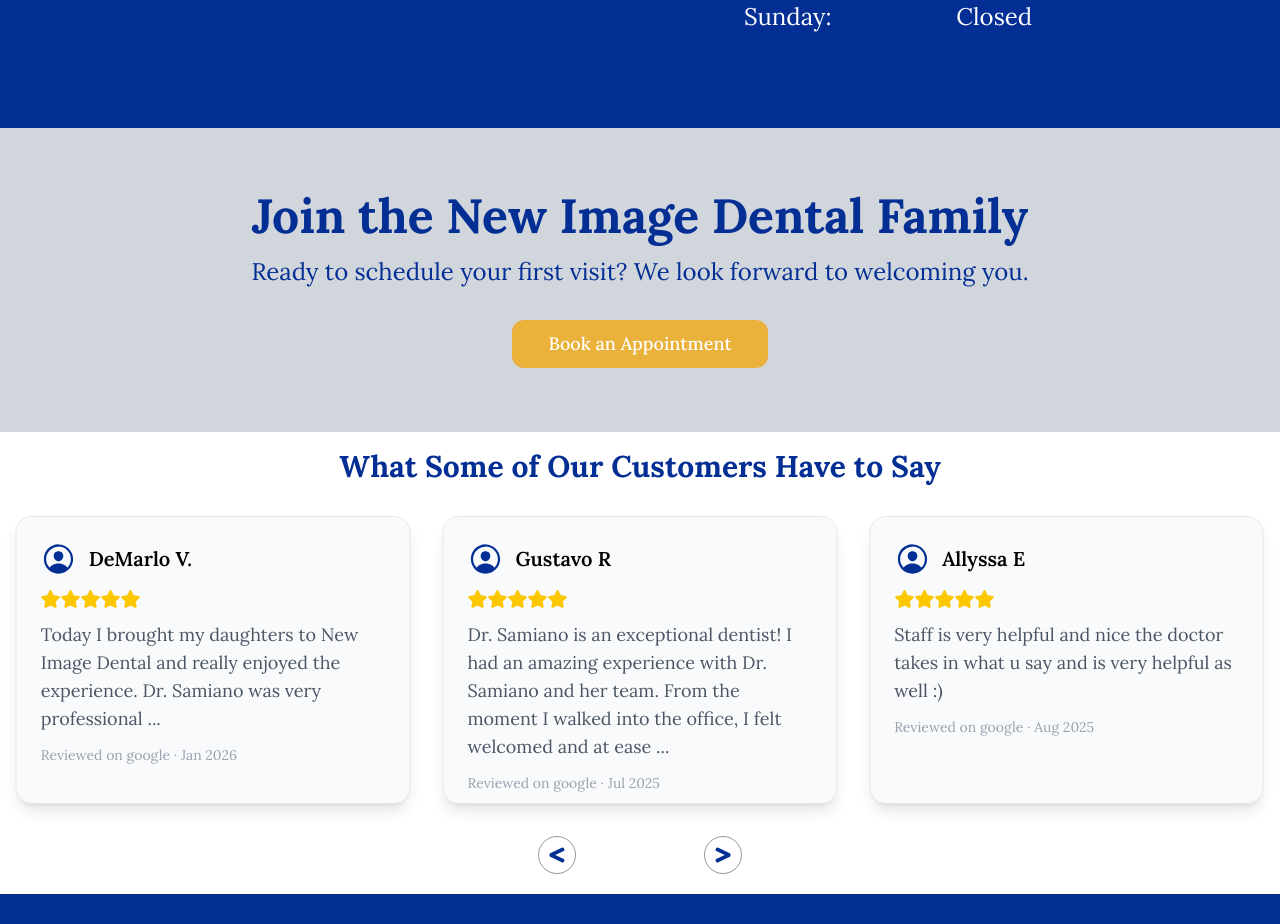
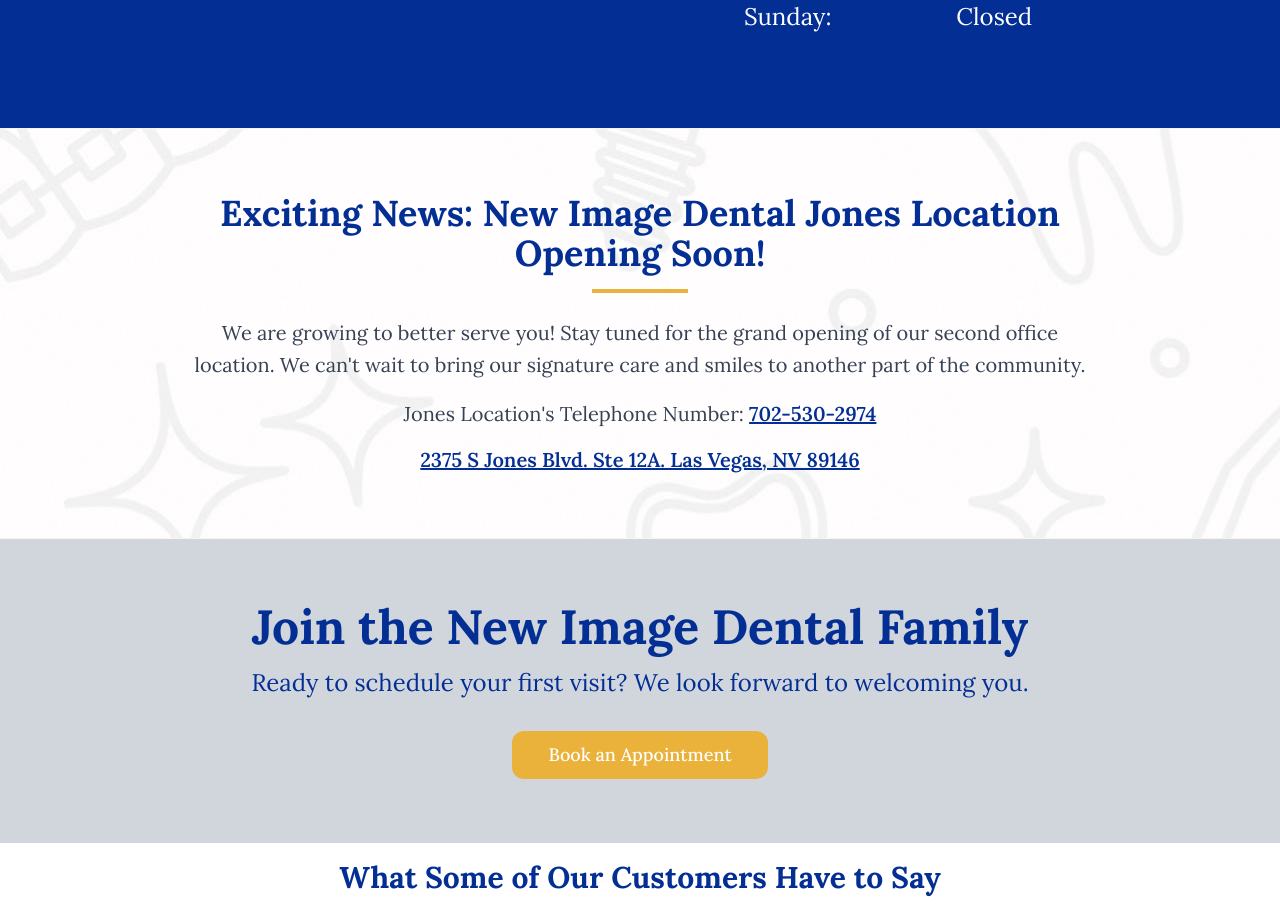
Before and after one commit to Noahcap73/new-image-dental, a Next.js app: page / in a window 1280 px wide. Shown: the part 2480-3404 px from the top of the page. Built offline with nearby package versions, Linux system fonts and the light colour scheme; grey boxes are pictures that could not be loaded.

Commit message:
Add new location announcement section with address and contact details

```diff
--- a/src/app/page.tsx
+++ b/src/app/page.tsx
@@ -17,6 +17,7 @@
 import ReviewCard from '@/components/ReviewCard'
 import AboutButton from '@/components/UI/AboutButton'
 import { FaGreaterThan, FaLessThan } from 'react-icons/fa'
+import { IoLocationOutline } from 'react-icons/io5'
 
 export default function Home() {
   const reviews = [
@@ -268,6 +269,39 @@
         </div>
       </section>
 
+      {/* NEW LOCATION SECTION */}
+      <section className="border-y border-gray-100 bg-[url(/media/dental-graphics.JPG)] px-10 py-16">
+        <div className="mx-auto max-w-4xl text-center" data-aos="fade-up">
+          <h2 className="text-nid-blue mb-4 text-3xl font-bold lg:text-4xl">
+            Exciting News: New Image Dental Jones Location Opening Soon!
+          </h2>
+          <div className="bg-nid-gold-200 mx-auto mb-6 h-1 w-24"></div>
+          <p className="text-lg leading-relaxed text-gray-700 lg:text-xl">
+            We are growing to better serve you! Stay tuned for the grand opening of our second
+            office location. We can&#39;t wait to bring our signature care and smiles to another
+            part of the community.
+          </p>
+
+          <p className="mt-4 text-lg leading-relaxed text-gray-700 lg:text-xl">
+            Jones Location's Telephone Number:{' '}
+            <a href="tel:702-530-2974" className="text-nid-blue mt-2 font-semibold underline">
+              {' '}
+              702-530-2974
+            </a>
+          </p>
+
+          <p className="text-nid-blue mt-4 text-xl font-semibold">
+            <a
+              href="https://www.google.com/maps/place/2375+S+Jones+Blvd+%2312a,+Las+Vegas,+NV+89146/data=!4m2!3m1!1s0x80c8c124bc2b54e1:0x100541ae97b471ac?sa=X&ved=1t:242&ictx=111"
+              target="_blank"
+              className="underline"
+            >
+              2375 S Jones Blvd. Ste 12A. Las Vegas, NV 89146
+            </a>
+          </p>
+        </div>
+      </section>
+
       {/*BOOKING BAR SECTION*/}
       <section className="text-nid-blue bg-gray-300 px-6 py-16 text-center">
         <h2 className="mb-4 text-3xl font-bold lg:text-5xl">Join the New Image Dental Family</h2>
```
